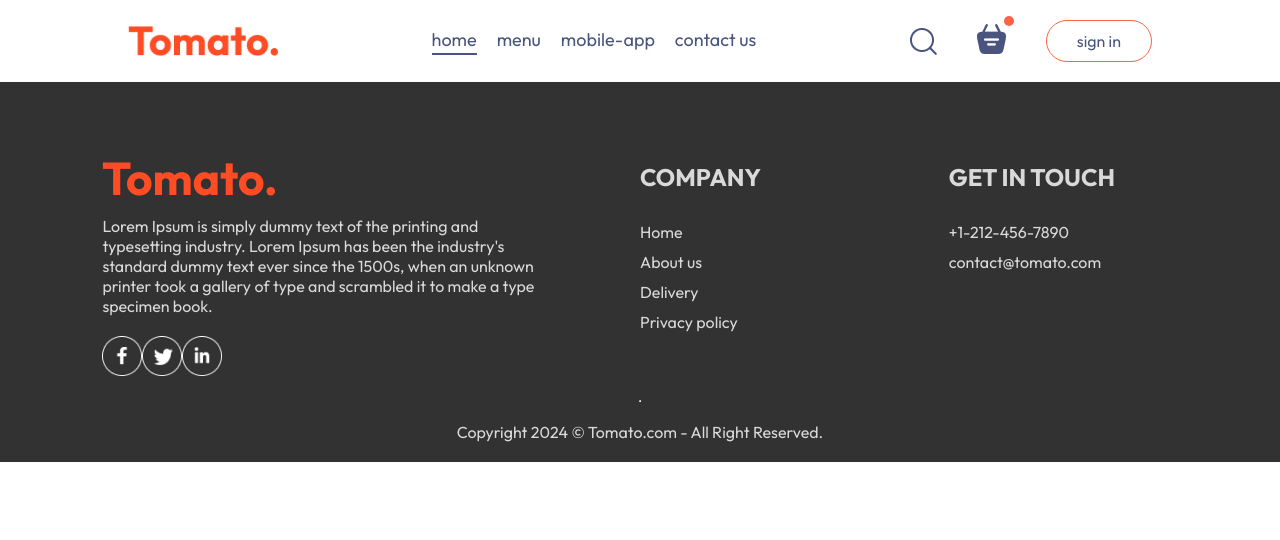
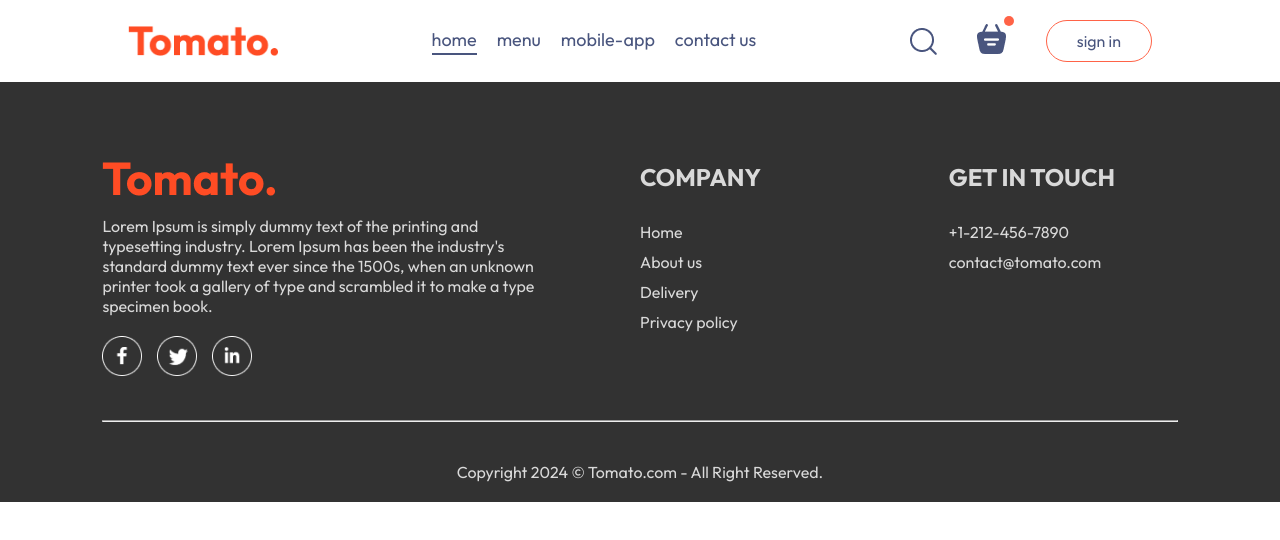
Before and after one commit to Mintu1036/FoodDelivery, a React (Vite) app: page /order in a window 1280 px wide. Shown: the top 540 px of the page. Built offline with nearby package versions, Linux system fonts and the light colour scheme.

Commit message:
feat:setup

```diff
--- a/src/components/Footer/Footer.css
+++ b/src/components/Footer/Footer.css
@@ -31,5 +31,10 @@
 }
 .footer-social-icons img{
     width: 40px;
-    margin-right: 15;
+    margin-right: 15px;
 }
+.footer hr{
+    width: 100%;
+    height: 2px;
+    margin: 20px 0;
+}
```
